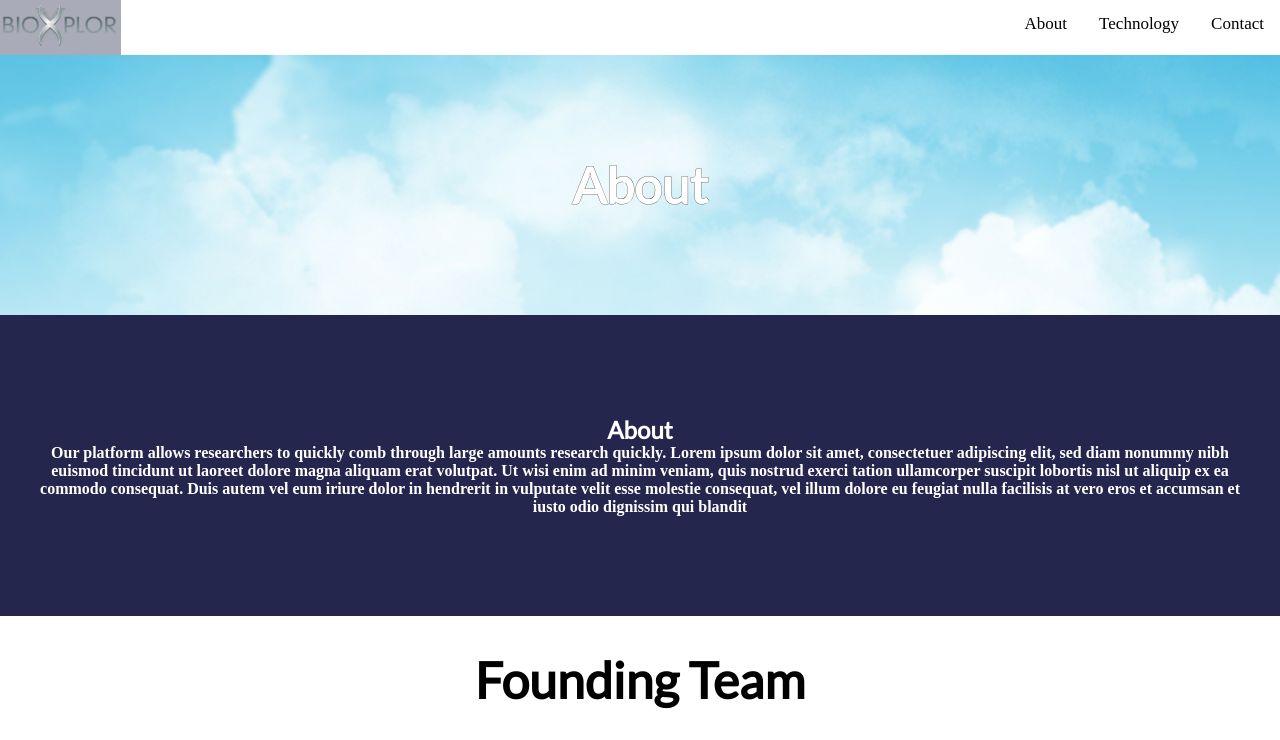
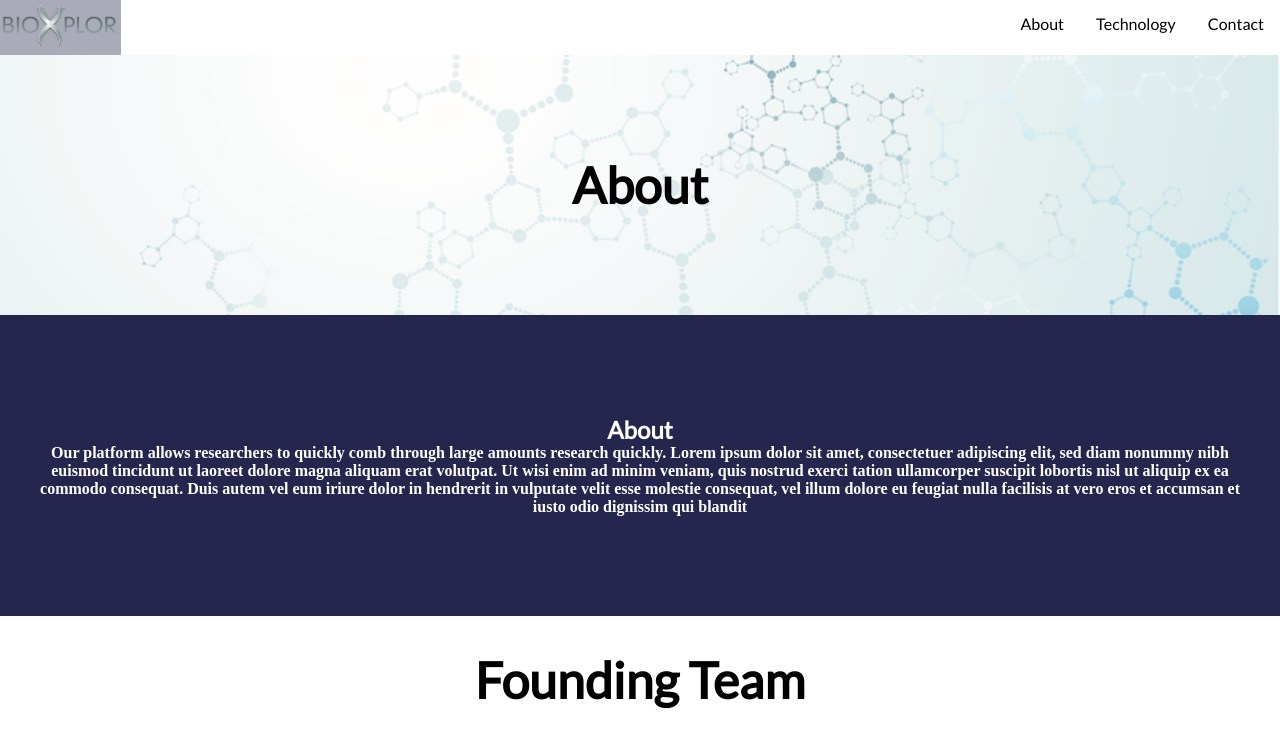
Before and after one commit to ethanburrell/bioxplor, a plain HTML site: page about.html in a window 1280 px wide. Shown: the top 740 px of the page. Drawn offline with Linux system fonts and the light colour scheme.

Commit message:
second commit

```diff
--- a/about.html
+++ b/about.html
@@ -19,6 +19,11 @@ p {
 .topnav {
   overflow: hidden;
   background-color: white;
+}
+
+#i {
+  font-size: 1.25vw;
+  font-family: 'Lato', sans-serif;
 }
 
 .topnav a {
@@ -50,15 +55,15 @@ p {
 }
 
 .hero-image {
-  background-image: url("images/clouds.jpg");
+  background-image: url("images/cells.png");
   height: 50%;
   background-position: center;
   background-repeat: no-repeat;
   background-size: cover;
   position: relative;
-  -webkit-text-stroke-width: .25px;
-  -webkit-text-stroke-color: black;
-  color:white;
+  -webkit-text-stroke-width: .001px;
+  /*-webkit-text-stroke-color: white;*/
+  color:black;
 }
 
 .container {
```
Also changed, not shown: images/cells.png (added).
